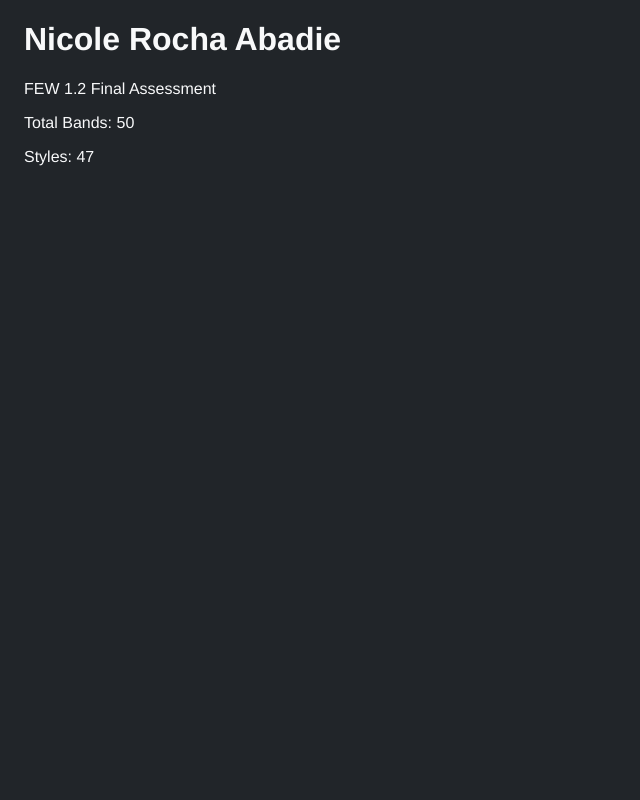
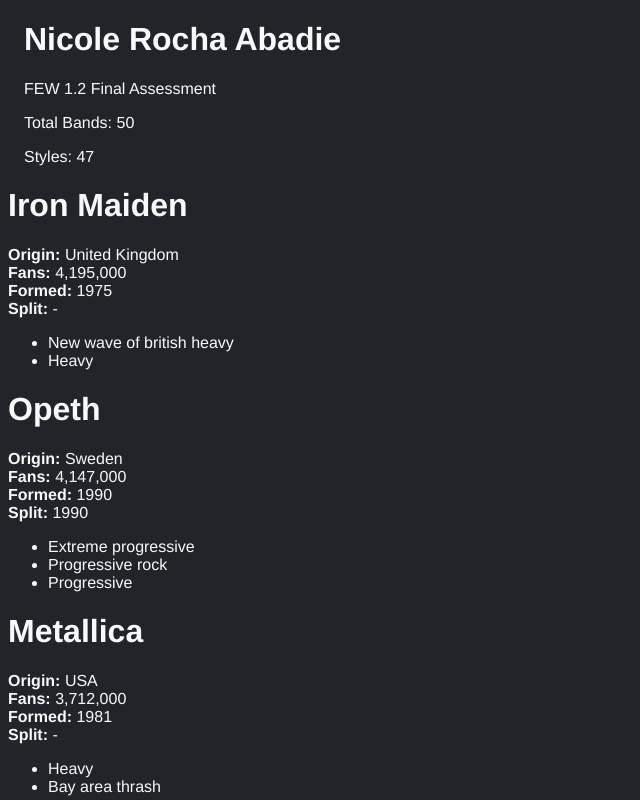
Before and after one commit to AcidicNic/react-final-assessment, a React (Create React App) app: page / in a window 1280 px wide. Shown: the top 800 px of the page, without its empty margins (0-640 px from the left). Built offline with nearby package versions, Linux system fonts and the light colour scheme.

Commit message:
Added Band and BandList

```diff
--- a/src/App.js
+++ b/src/App.js
@@ -1,11 +1,13 @@
 import './App.css';
 
 import Heading from './components/Heading/Heading';
+import BandList from './components/BandList/BandList';
 
 function App() {
   return (
     <div className="App">
       <Heading />
+      <BandList />
     </div>
   );
 }
--- /dev/null
+++ b/src/components/Band/Band.js
@@ -0,0 +1,24 @@
+export default function Band(props) {
+  const { id, band_name, fans, formed, origin, split, style } = props
+
+  const styleList = style.split(',').map( (styleName) =>
+    <li>{ styleName }</li>
+  );
+
+  const formattedFans = (fans * 1000).toLocaleString('en');
+
+  return (
+    <div className="band">
+      <h1>{ band_name }</h1>
+      <p>
+        <b>Origin:</b> { origin }<br/>
+        <b>Fans:</b> { formattedFans }<br/>
+        <b>Formed:</b> { formed }<br/>
+        <b>Split:</b> { split }
+      </p>
+      <ul>
+        { styleList }
+      </ul>
+    </div>
+  );
+}
--- /dev/null
+++ b/src/components/BandList/BandList.js
@@ -0,0 +1,28 @@
+import './BandList.css';
+import data from '../../metal.json';
+import Band from '../Band/Band';
+
+export default function BandList() {
+
+  const bands = data
+  .map( (band) => {
+    const { ID, band_name, fans, formed, origin, split, style } = band
+    return (
+      <Band
+        id={ ID }
+        band_name={ band_name }
+        fans={ fans }
+        formed={ formed }
+        origin={ origin }
+        split={ split }
+        style={ style }
+      />
+    )
+  });
+
+  return (
+    <div className="band-list">
+      { bands }
+    </div>
+  );
+}
```
Also changed, not shown: src/components/Band/Band.css (added), src/components/BandList/BandList.css (added), src/utils.js (added).
